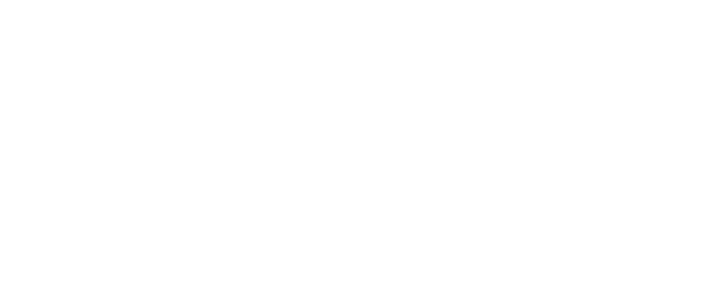
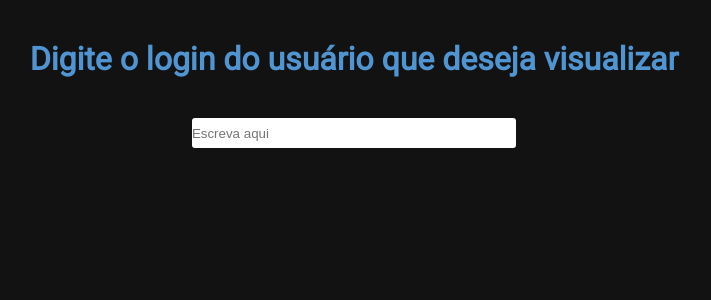
Before and after one commit to HenriqueMelo2007/visualizador-usuarios-github, a React (Vite) app: page / in a window 1280 px wide. Shown: the top 300 px of the page, without its empty margins (286-997 px from the left). Built offline with nearby package versions, Linux system fonts and the light colour scheme.

Commit message:
diversas alterações

```diff
--- a/index.html
+++ b/index.html
@@ -1,10 +1,13 @@
 <!DOCTYPE html>
-<html lang="en">
+<html lang="pt-br">
   <head>
     <meta charset="UTF-8" />
-    <link rel="icon" type="image/svg+xml" href="/vite.svg" />
     <meta name="viewport" content="width=device-width, initial-scale=1.0" />
-    <title>Vite + React</title>
+    <link rel="preconnect" href="https://fonts.googleapis.com">
+    <link rel="preconnect" href="https://fonts.gstatic.com" crossorigin>
+    <link href="https://fonts.googleapis.com/css2?family=Roboto&display=swap" rel="stylesheet">
+    <link rel="shortcut icon" href="src/assets/github-favicon.png" type="image/x-icon">
+    <title>Visualizador de usuários GitHub</title>
   </head>
   <body>
     <div id="root"></div>
--- a/src/App.jsx
+++ b/src/App.jsx
@@ -1,9 +1,14 @@
-import { useState } from 'react'
+// import { useState } from 'react'
 
 export function App() {
-  const [count, setCount] = useState()
+  // const [count, setCount] = useState()
 
   return (
-    <div></div>
+    <div>
+      <header>
+        <h1>Digite o login do usuário que deseja visualizar</h1>
+        <input type="text" placeholder="Escreva aqui" />
+      </header>
+    </div>
   )
 }
--- a/src/global.css
+++ b/src/global.css
@@ -0,0 +1,34 @@
+* {
+  margin: 0;
+  padding: 0;
+  box-sizing: border-box;
+}
+
+body {
+  background-color: rgb(18, 18, 18);
+  color: rgb(80, 149, 209);
+  font-family: 'Roboto', sans-serif;
+  display: flex;
+  justify-content: center;
+  width: 100%;
+}
+
+header {
+  width: 100%;
+  display: flex;
+  flex-direction: column;
+  align-items: center;
+}
+
+h1 {
+  margin-top: 40px;
+}
+
+input {
+  width: 50%;
+  height: 30px;
+  outline: none;
+  border: none;
+  border-radius: 3px;
+  margin-top: 40px;
+}
--- a/src/main.jsx
+++ b/src/main.jsx
@@ -5,6 +5,6 @@
 
 ReactDOM.createRoot(document.getElementById('root')).render(
   <React.StrictMode>
-    <App />
+    <App></App>
   </React.StrictMode>,
 )
```
Also changed, not shown: src/assets/github-favicon.png (added).
